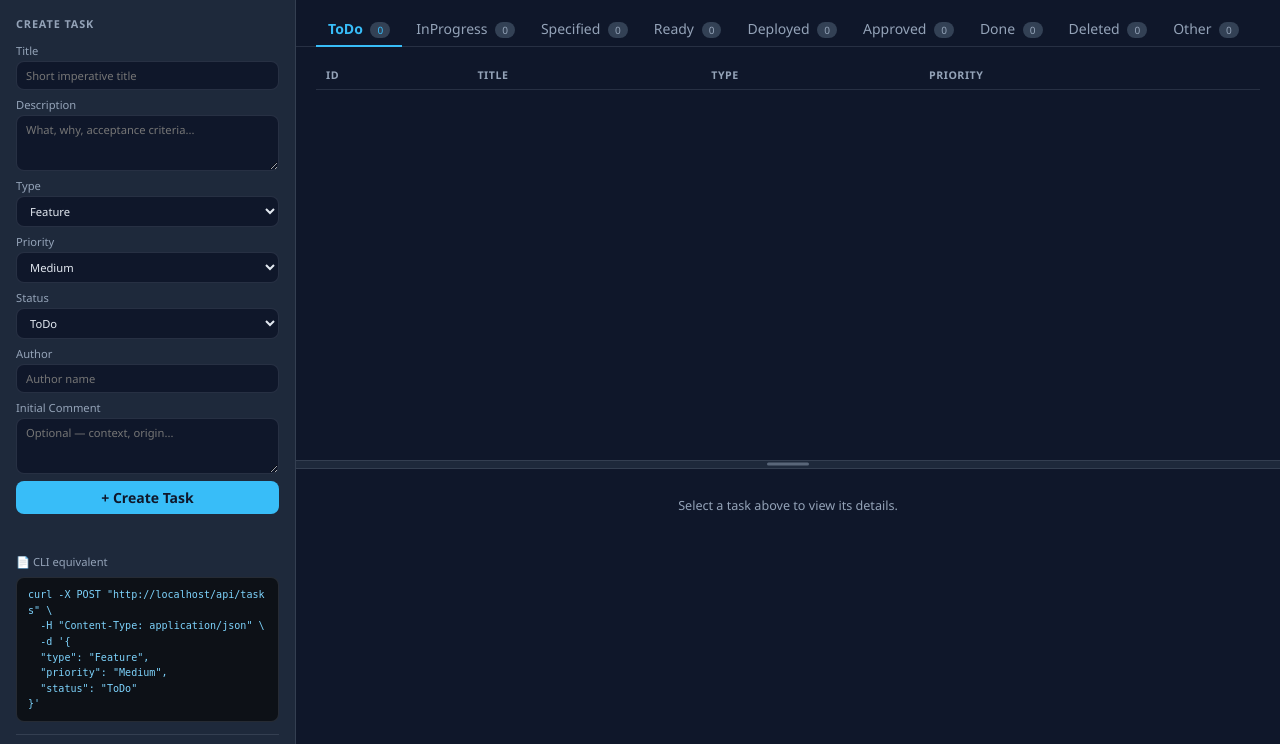
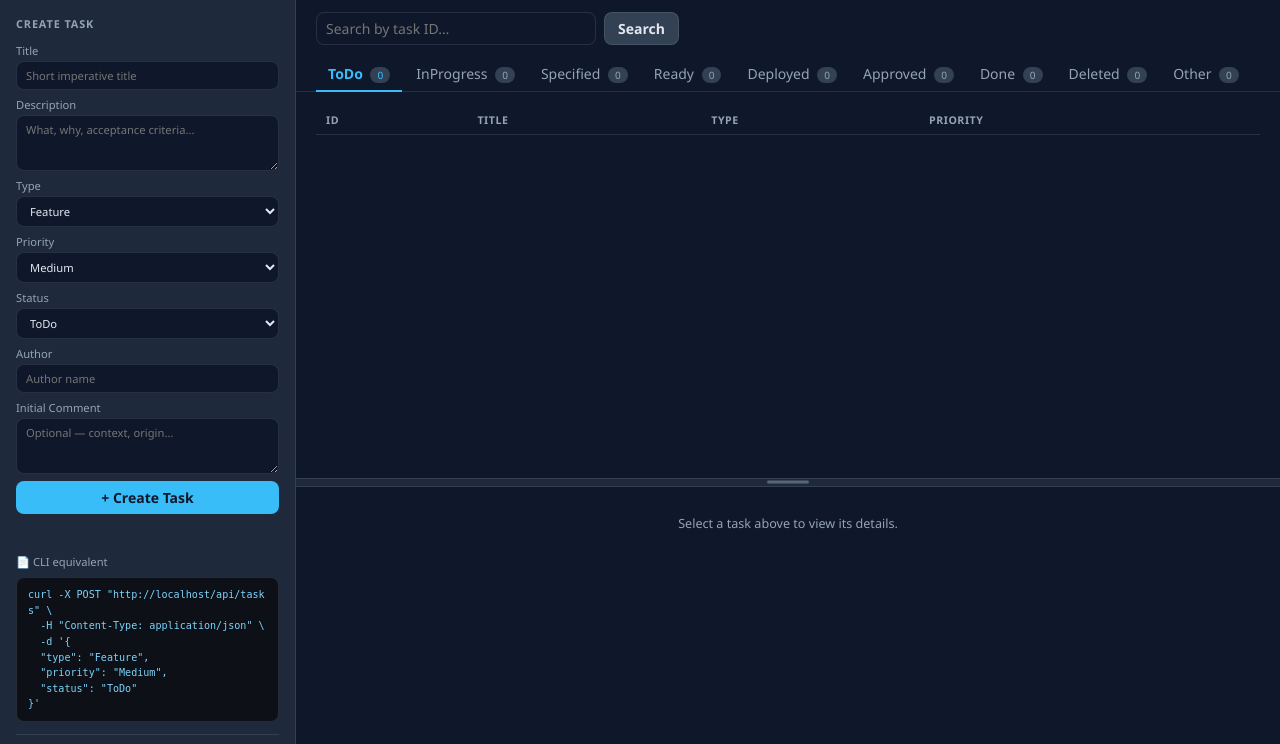
Before and after one commit to Yaniv1/BaseApp, a Python web app: template resources/templates/task_manager.html in a window 1280 px wide. Shown: the part 56-800 px from the top of the page. Run offline with Jinja, Linux system fonts and the light colour scheme; the template is opened without the code that fills it, so the values that code supplies are empty.

Commit message:
BASE-TASK-260626-0002: add task-id search bar above status tabs in Task Manager UI
Searching by task id switches to the matched task's status tab and opens
its details. Adds requirement BASE-REQ-014.14 and architecture feature
11.2.2 (resources.templates.task_manager), plus a template test.

Co-authored-by: Copilot <223556219+Copilot@users.noreply.github.com>

```diff
--- a/resources/templates/task_manager.html
+++ b/resources/templates/task_manager.html
@@ -85,6 +85,12 @@ details.cli-sect{margin-top:2px}
 .cli-block{background:#0d1117;border:1px solid var(--ln);border-radius:8px;
   padding:9px 11px;font-family:"Cascadia Code","Fira Code",monospace;font-size:.72rem;
   color:#7dd3fc;white-space:pre-wrap;word-break:break-all;margin-top:5px;line-height:1.55}
+
+/* ── Search bar (above the status tabs) ──────────────────────── */
+.search-bar{display:flex;align-items:center;gap:8px;padding:12px 20px 0;flex-shrink:0}
+.search-bar input{flex:0 1 280px;max-width:340px;min-width:160px}
+.search-bar .msg{flex:1 1 auto;min-height:auto}
+.search-bar .msg.ok{color:var(--gn)}
 
 /* ── Tabs ────────────────────────────────────────────────────── */
 .tab-bar{display:flex;gap:2px;border-bottom:1px solid var(--ln);padding:12px 20px 0;flex-shrink:0}
@@ -227,6 +233,11 @@ details.edit-sect>summary::-webkit-details-marker{display:none}
   </aside>
 
   <section class="content">
+    <div class="search-bar">
+      <input id="task-search-input" type="search" placeholder="Search by task ID…" aria-label="Search task by ID" autocomplete="off">
+      <button id="task-search-btn" class="btn secondary" type="button">Search</button>
+      <span id="task-search-msg" class="msg"></span>
+    </div>
     <div class="tab-bar">
       <button class="tab active" data-status="ToDo">ToDo <span id="cnt-ToDo" class="badge">0</span></button>
       <button class="tab" data-status="InProgress">InProgress <span id="cnt-InProgress" class="badge">0</span></button>
@@ -375,6 +386,7 @@ function ensureGitSidebar() {
   await loadTasks();
   initCreateForm();
   initTabs();
+  initSearch();
   initDetail();
   initSplit();
 })().catch(e => setMsg('create-msg', e.message, true));
@@ -869,6 +881,68 @@ function initTabs() {
   });
 }
 
+// ── Task search ───────────────────────────────────────────────
+// Locate a task by its id (exact match first, then a unique
+// case-insensitive substring match), switch to the matched task's
+// status tab, select and reveal its row, and open its details.
+function activateStatusTab(status) {
+  currentStatus = normalizeStatus(status);
+  document.querySelectorAll('.tab').forEach(b =>
+    b.classList.toggle('active', b.dataset.status === currentStatus));
+}
+
+function findTaskById(query) {
+  const lc = query.toLowerCase();
+  const exact = allTasks.find(t => String(t.id || '').toLowerCase() === lc);
+  if (exact) return { task: exact };
+  const partial = allTasks.filter(t => String(t.id || '').toLowerCase().includes(lc));
+  if (partial.length === 1) return { task: partial[0] };
+  if (partial.length > 1) return { ambiguous: partial.length };
+  return {};
+}
+
+function searchTask(rawQuery) {
+  const query = String(rawQuery == null ? '' : rawQuery).trim();
+  if (!query) { setMsg('task-search-msg', 'Enter a task ID to search.', true); return; }
+  const result = findTaskById(query);
+  if (result.ambiguous) {
+    setMsg('task-search-msg', result.ambiguous + ' tasks match "' + query + '". Enter a more specific ID.', true);
+    return;
+  }
+  if (!result.task) {
+    setMsg('task-search-msg', 'No task found for "' + query + '".', true);
+    return;
+  }
+  const task = result.task;
+  const status = normalizeStatus(task.status);
+  // Switch to the matched task's status tab and render its list.
+  activateStatusTab(status);
+  renderTable();
+  // Select the matched row and open its details.
+  selectedId = task.id;
+  refreshRows();
+  showDetail(task);
+  // Bring the selected row into view within the (independently scrolling) list pane.
+  const safeId = (window.CSS && CSS.escape) ? CSS.escape(task.id) : String(task.id).replace(/"/g, '\\"');
+  const row = document.querySelector('.task-row[data-id="' + safeId + '"]');
+  if (row && row.scrollIntoView) row.scrollIntoView({ block: 'nearest' });
+  const msgEl = document.getElementById('task-search-msg');
+  if (msgEl) { msgEl.className = 'msg ok'; msgEl.textContent = 'Showing ' + task.id + ' (' + status + ').'; }
+}
+
+function initSearch() {
+  const input = document.getElementById('task-search-input');
+  const btn = document.getElementById('task-search-btn');
+  if (btn) btn.addEventListener('click', () => searchTask(input ? input.value : ''));
+  if (input) {
+    input.addEventListener('keydown', e => {
+      if (e.key === 'Enter') { e.preventDefault(); searchTask(input.value); }
+    });
+    // Clear the status message once the field is emptied.
+    input.addEventListener('input', () => { if (!input.value.trim()) setMsg('task-search-msg', ''); });
+  }
+}
+
 // ── Author dropdown ───────────────────────────────────────────
 function populateAuthorDropdown() {
   const dl = document.getElementById('dl-author');
```
Also changed, not shown: test/tests/base/task_manager.py (+19 -0 lines), 2 other files.
